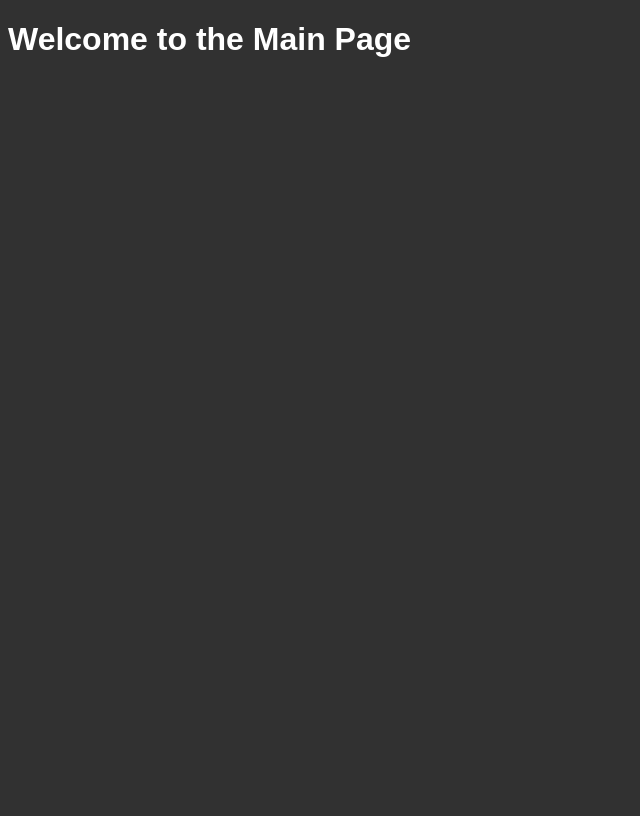
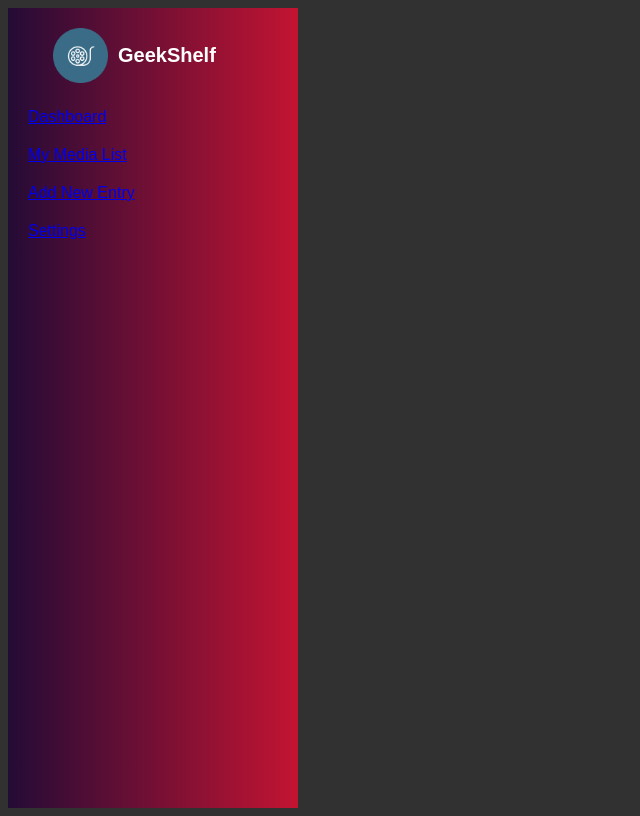
Before and after one commit to YKmahrahver/Visual-Media-Management-System, a React (Vite) app in the folder client/vm-web-app/: page /main in a window 1280 px wide. Shown: the whole page, without its empty margins (0-640 px from the left). Built offline with nearby package versions, Linux system fonts and the light colour scheme.

Commit message:
started constructing the main page

```diff
--- a/client/vm-web-app/src/App.jsx
+++ b/client/vm-web-app/src/App.jsx
@@ -6,6 +6,10 @@ import FAQ from './pages/LandingPage/FAQ.jsx';
 import Login from './pages/LandingPage/LoginPage.jsx';
 import SignUp from './pages/LandingPage/SignupPage.jsx';
 import MainPage from './MainPage/main.jsx';
+import UserDashboard from './MainPage/dashboard.jsx';
+import MediaList from './MainPage/mediaList.jsx';
+import AddNewEntry from './MainPage/addnew.jsx';
+import Settings from './MainPage/settings.jsx';
 
 
 function App() {
@@ -16,7 +20,12 @@ function App() {
       <Route path="/FAQ" element={<FAQ />} />
       <Route path="/LogIn" element={<Login />} />
       <Route path="/SignUp" element={<SignUp />} />
-      <Route path="/main" element={<MainPage />} />
+      <Route path="/main" element={<MainPage />}>
+        <Route path="user-dashboard" element={<UserDashboard />} />
+        <Route path="user-media-list" element={<MediaList />} />
+        <Route path="user-add-new-entry" element={<AddNewEntry />} />
+        <Route path="user-settings" element={<Settings />} />
+      </Route>
     </Routes>
   </>)
 }
--- /dev/null
+++ b/client/vm-web-app/src/MainPage/addnew.jsx
@@ -0,0 +1,11 @@
+
+
+export default function AddNew() {
+  return (
+    <div className="addnew">
+      <h1>Add New Media</h1>
+      <p>Here you can add new media files.</p>
+      {/* Add more add new media content here */}
+    </div>
+  );
+}
--- a/client/vm-web-app/src/MainPage/dashboard.jsx
+++ b/client/vm-web-app/src/MainPage/dashboard.jsx
@@ -0,0 +1,11 @@
+
+
+export default function Dashboard() {
+  return (
+    <div className="dashboard">
+      <h1>Dashboard</h1>
+      <p>Welcome to your dashboard!</p>
+      {/* Add more dashboard content here */}
+    </div>
+  );
+}
--- /dev/null
+++ b/client/vm-web-app/src/MainPage/main.css
@@ -0,0 +1,58 @@
+/* Main page wrapper */
+.main-page {
+  display: flex;
+  height: 100vh;
+  position: relative;
+}
+
+/* Logo OUTSIDE the sidebar */
+.navbar_LP_logo {
+  position: absolute; /* Freely position anywhere */
+  top: 20px;
+  left: 20px;
+  display: flex;
+  align-items: center;
+  gap: 10px;
+  font-size: 20px;
+  font-weight: bold;
+  z-index: 10; /* Make sure it appears above */
+}
+
+/* Logo image */
+.logopng {
+  width: 55px;
+  height: auto;
+  max-width: 100%;
+}
+
+/* Sidebar / nav bar */
+.nav-bar-container {
+  background: #c31432;  /* fallback for old browsers */
+background: -webkit-linear-gradient(to right, #240b36, #c31432);  /* Chrome 10-25, Safari 5.1-6 */
+background: linear-gradient(to right, #240b36, #c31432); /* W3C, IE 10+/ Edge, Firefox 16+, Chrome 26+, Opera 12+, Safari 7+ */
+
+
+
+  width: 250px;
+  padding-top: 100px; /* Give space below the logo */
+  padding-left: 20px;
+  padding-right: 20px;
+  padding-bottom: 20px;
+  display: flex;
+  flex-direction: column;
+  gap: 20px;
+}
+
+/* Sidebar links */
+.navbar_links {
+  display: flex;
+  flex-direction: column;
+  gap: 20px;
+}
+
+/* Main content area */
+.main-content {
+  flex: 1;
+  padding: 40px;
+  margin-left: 10px; /* Make space for sidebar */
+}
--- a/client/vm-web-app/src/MainPage/main.jsx
+++ b/client/vm-web-app/src/MainPage/main.jsx
@@ -1,10 +1,26 @@
+// MainPage.jsx
 import React from "react";
+import logo from './../assets/g4142.png';
+import './main.css'; // Import the CSS file for styling
+import { Link, Outlet } from 'react-router-dom'; // Import Link for navigation and Outlet for rendering nested routes
 
 export default function MainPage() {
   return (
     <div className="main-page">
-      <h1>Welcome to the Main Page</h1>
+      <div className="nav-bar-container">
+        <div className="navbar_LP_logo"><img className="logopng" src={logo} alt="Logo" />GeekShelf</div>
+        <div className="navbar_links">
+          <Link to="user-dashboard">Dashboard</Link>
+          <Link to="user-media-list">My Media List</Link>
+          <Link to="user-add-new-entry">Add New Entry</Link>
+          <Link to="user-settings">Settings</Link>
+        </div>
+      </div>
 
+      {/* Outlet here will render the nested route content */}
+      <div className="main-content">
+        <Outlet />
+      </div>
     </div>
   );
 }
--- /dev/null
+++ b/client/vm-web-app/src/MainPage/medialist.jsx
@@ -0,0 +1,11 @@
+
+
+export default function Medialist() {
+  return (
+    <div className="medialist">
+      <h1>Media List</h1>
+      <p>Here you can view and manage your media files.</p>
+      {/* Add more media list content here */}
+    </div>
+  );
+}
--- /dev/null
+++ b/client/vm-web-app/src/MainPage/settings.jsx
@@ -0,0 +1,11 @@
+
+
+export default function Settings() {
+  return (
+    <div className="settings">
+      <h1>Settings</h1>
+      <p>Manage your account settings here.</p>
+      {/* Add more settings content here */}
+    </div>
+  );
+}
```
Also changed, not shown: client/vm-web-app/src/pages/LandingPage/LoginPage.jsx (line endings or trailing spaces), 1 other file (tests, documents, lock files or other folders).
